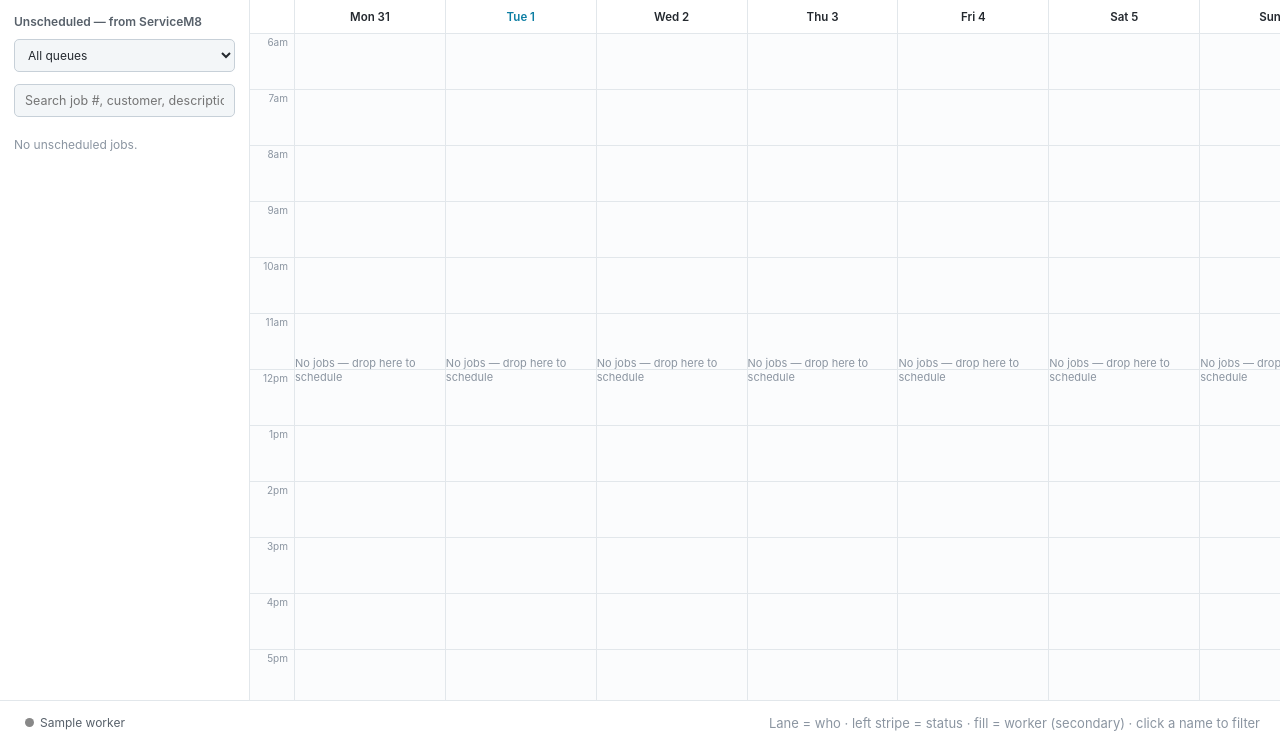
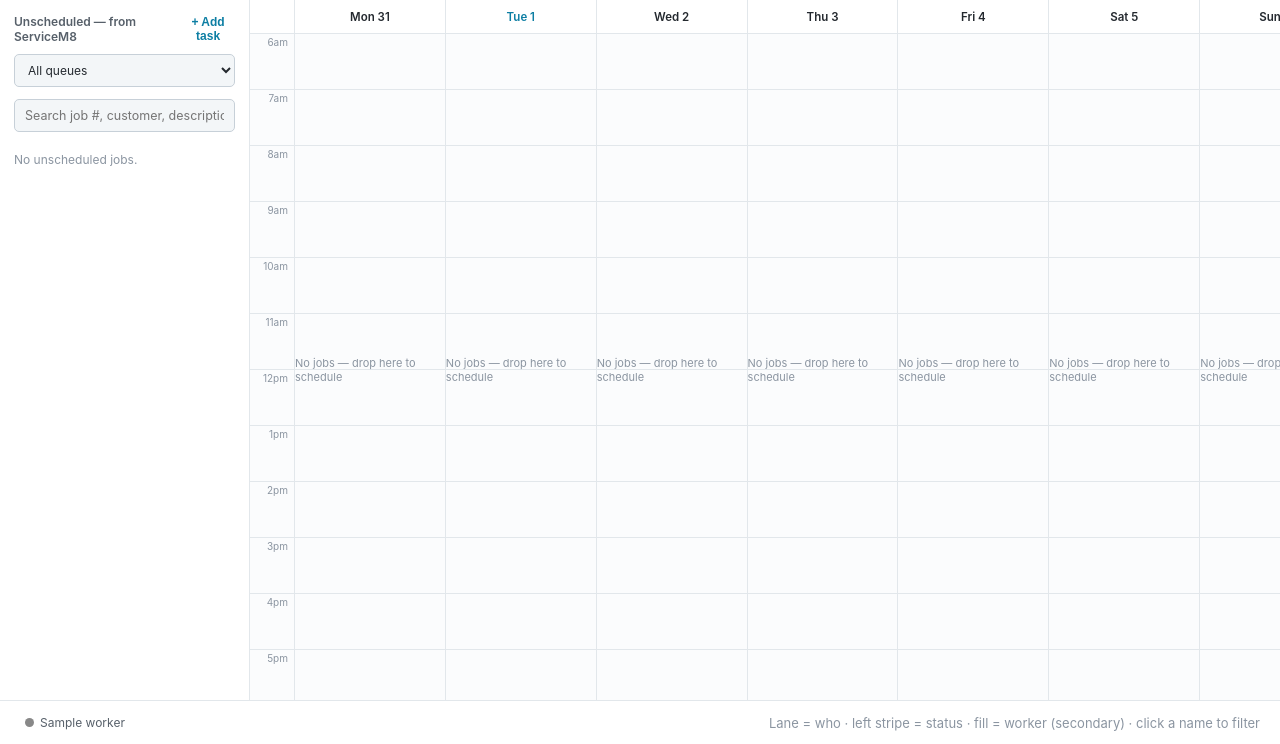
Before and after one commit to jdevine82/scheduler, a FastAPI app: page /week in a window 1280 px wide. Shown: the part 56-800 px from the top of the page. Run offline with FastAPI, Linux system fonts and the light colour scheme; the visitor is signed in with stand-in values (Sample User, id 1); tables that the repository leaves empty hold one stand-in row (values such as "Sample post").

Commit message:
Add manual tasks: schedulable jobs with no ServiceM8 job behind them
- New Job.is_manual flag; manual tasks get a local placeholder
  servicem8_uuid so they're immune to ServiceM8 sync (never matched,
  never flagged missing, never touched).
- "+ Add task" in the sidebar opens a small dialog (title + optional
  description) and creates it as unscheduled, same as any ServiceM8
  job from there — draggable, editable, deletable.
- Edit modal: title/description are directly editable for manual
  tasks (no ServiceM8 source to defer to), and the booking section
  explains it can't be booked in ServiceM8 instead of showing the
  button. Booking routes also reject manual jobs server-side as a
  backstop.
- Documented in USER_GUIDE.md.

Co-Authored-By: Claude Sonnet 5 <noreply@anthropic.com>

```diff
--- a/app/models.py
+++ b/app/models.py
@@ -81,6 +81,11 @@ class Job(Base):
     description: Mapped[str] = mapped_column(Text, default="")
     queue_name: Mapped[str] = mapped_column(String(128), default="")
 
+    # A manually-added task with no ServiceM8 job behind it — schedules,
+    # edits, and deletes like any other job, but can never be booked or
+    # touched by ServiceM8 sync (servicem8_uuid is a local placeholder).
+    is_manual: Mapped[bool] = mapped_column(Boolean, default=False)
+
     status_id: Mapped[int] = mapped_column(ForeignKey("statuses.id"))
     status: Mapped["Status"] = relationship(back_populates="jobs")
 
--- a/app/routers/jobs.py
+++ b/app/routers/jobs.py
@@ -1,5 +1,6 @@
 import datetime
 import logging
+import uuid
 
 from fastapi import APIRouter, Depends, Form, Request
 from fastapi.responses import JSONResponse, RedirectResponse
@@ -17,6 +18,7 @@ logger = logging.getLogger(__name__)
 router = APIRouter()
 
 BOOKED_STATUS_NAME = "Booked with Customer"
+MANUAL_TASK_QUEUE_NAME = "Manual task"
 
 
 def _touch(job: Job, user: User) -> None:
@@ -59,6 +61,36 @@ def purge_past_jobs(
     return RedirectResponse(f"{return_to}{separator}purged={count}", status_code=303)
 
 
+@router.post("/jobs/manual")
+async def create_manual_job(
+    request: Request,
+    title: str = Form(...),
+    description: str = Form(""),
+    return_to: str = Form("/week"),
+    user: User = Depends(get_current_user),
+    db: Session = Depends(get_db),
+):
+    """Add a task with no ServiceM8 job behind it. Behaves like any other job
+    once created — schedulable, editable, deletable — except it can never be
+    booked or touched by ServiceM8 sync (its servicem8_uuid is just a local
+    placeholder, never matched by anything ServiceM8 returns)."""
+    default_status = db.query(Status).order_by(Status.sort_order).first()
+    job = Job(
+        servicem8_uuid=f"manual-{uuid.uuid4()}",
+        job_number=f"M-{db.query(Job).filter(Job.is_manual.is_(True)).count() + 1}",
+        customer_name=title,
+        description=description,
+        queue_name=MANUAL_TASK_QUEUE_NAME,
+        status_id=default_status.id,
+        is_manual=True,
+    )
+    db.add(job)
+    db.flush()
+    _touch(job, user)
+    db.commit()
+    return RedirectResponse(return_to, status_code=303)
+
+
 @router.post("/jobs/{job_id}")
 async def update_job(
     job_id: int,
@@ -71,6 +103,14 @@ async def update_job(
     job = db.get(Job, job_id)
     if job is None:
         return RedirectResponse(return_to, status_code=303)
+
+    # Only a manual task's modal actually submits these fields — a
+    # ServiceM8-sourced job's title/description stay read-only in the UI.
+    if job.is_manual:
+        if "customer_name" in form:
+            job.customer_name = form.get("customer_name") or job.customer_name
+        if "description" in form:
+            job.description = form.get("description", "")
 
     status_id = form.get("status_id")
     if status_id:
@@ -125,6 +165,9 @@ def book_in_servicem8(
     job = db.get(Job, job_id)
     if job is None:
         return RedirectResponse(return_to, status_code=303)
+
+    if job.is_manual:
+        return RedirectResponse(f"{return_to}{separator}booked=manual", status_code=303)
 
     if job.day is None or job.start_time is None or job.end_time is None:
         return RedirectResponse(f"{return_to}{separator}booked=notscheduled", status_code=303)
--- a/app/static/js/calendar.js
+++ b/app/static/js/calendar.js
@@ -75,6 +75,29 @@
       if (worker) url += `&worker=${worker}`;
       window.open(url, "_blank");
       hideDialog();
+    });
+  }
+
+  // Add-task dialog — a manual task with no ServiceM8 job behind it.
+  const addTaskOpen = document.getElementById("add-task-open");
+  const addTaskOverlay = document.getElementById("add-task-overlay");
+  if (addTaskOpen && addTaskOverlay) {
+    const addTaskClose = document.getElementById("add-task-close");
+    const addTaskCancel = document.getElementById("add-task-cancel");
+    const addTaskReturnTo = document.getElementById("add-task-return-to");
+
+    const hideAddTask = () => {
+      addTaskOverlay.style.display = "none";
+    };
+
+    addTaskOpen.addEventListener("click", () => {
+      addTaskReturnTo.value = window.location.pathname + window.location.search;
+      addTaskOverlay.style.display = "flex";
+    });
+    addTaskClose.addEventListener("click", hideAddTask);
+    addTaskCancel.addEventListener("click", hideAddTask);
+    addTaskOverlay.addEventListener("click", (e) => {
+      if (e.target === addTaskOverlay) hideAddTask();
     });
   }
 
--- a/app/sync.py
+++ b/app/sync.py
@@ -139,7 +139,9 @@ def resync_all_bookings(db: Session, api_key: str) -> dict:
     top-bar Sync Now button so a booking removed or moved in ServiceM8 gets
     caught without having to open each job individually."""
     booked_jobs = (
-        db.query(Job).filter(Job.servicem8_booked.is_(True), Job.servicem8_activity_uuid.isnot(None)).all()
+        db.query(Job)
+        .filter(Job.servicem8_booked.is_(True), Job.servicem8_activity_uuid.isnot(None), Job.is_manual.is_(False))
+        .all()
     )
     updated = 0
     cancelled = 0
--- a/app/templates/_sidebar.html
+++ b/app/templates/_sidebar.html
@@ -1,5 +1,8 @@
 <div class="sidebar">
-  <h3>Unscheduled — from ServiceM8</h3>
+  <div style="display:flex; align-items:center; justify-content:space-between; margin-bottom:10px;">
+    <h3 style="margin:0;">Unscheduled — from ServiceM8</h3>
+    <button type="button" class="link-btn" id="add-task-open" style="font-weight:600; font-size:12px;" title="Add a manual task with no ServiceM8 job">+ Add task</button>
+  </div>
   <select class="queue-filter" id="sidebar-queue-filter" style="cursor:pointer;">
     <option value="">All queues</option>
     {% for q in queues %}
@@ -21,3 +24,35 @@
   {% endif %}
   <div class="empty" id="sidebar-search-empty" style="display:none;">No jobs match your filters.</div>
 </div>
+
+<div class="overlay" id="add-task-overlay" style="display:none;">
+  <div class="modal" style="width:380px;">
+    <form method="post" action="/jobs/manual">
+      <input type="hidden" name="return_to" id="add-task-return-to" value="">
+      <div class="modal-head">
+        <div class="jobnum">Add task</div>
+        <button type="button" class="modal-close" id="add-task-close">&#10005;</button>
+      </div>
+      <div class="modal-body">
+        <div class="field-group">
+          <div class="field-label">Title</div>
+          <input class="select-input" type="text" name="title" placeholder="e.g. Pick up parts from supplier" required autofocus>
+        </div>
+        <div class="field-group">
+          <div class="field-label">Description (optional)</div>
+          <textarea class="readonly-box" name="description" rows="3" style="width:100%; font-family:inherit; resize:vertical;"></textarea>
+        </div>
+        <div style="font-size:11px; color:var(--text-muted);">
+          Added as unscheduled, just like a ServiceM8 job — drag it onto the calendar when ready. It can't be booked in ServiceM8 since there's no ServiceM8 job behind it.
+        </div>
+      </div>
+      <div class="modal-foot">
+        <div></div>
+        <div style="display:flex; gap:8px;">
+          <button class="btn btn-outline" type="button" id="add-task-cancel">Cancel</button>
+          <button class="btn btn-primary" type="submit">Add task</button>
+        </div>
+      </div>
+    </form>
+  </div>
+</div>
--- a/app/templates/base.html
+++ b/app/templates/base.html
@@ -54,6 +54,8 @@
 <div class="flash success" style="margin:14px 20px 0 20px;">Cleared {{ purged_count }} past-week job{{ "s" if purged_count != "1" else "" }} from the local schedule. Anything still sitting in a watched ServiceM8 queue will come back as unscheduled on the next sync.</div>
 {% elif request.query_params.get("booked") == "ok" %}
 <div class="flash success" style="margin:14px 20px 0 20px;">Booked in ServiceM8 and status set to Booked with Customer.</div>
+{% elif request.query_params.get("booked") == "manual" %}
+<div class="flash error" style="margin:14px 20px 0 20px;">Manual tasks have no ServiceM8 job — they can't be booked there.</div>
 {% elif request.query_params.get("booked") == "notscheduled" %}
 <div class="flash error" style="margin:14px 20px 0 20px;">That job needs a day, start time, and finish time before it can be booked in ServiceM8.</div>
 {% elif request.query_params.get("booked") == "nokey" %}
```
Also changed, not shown: USER_GUIDE.md (+10 -0 lines), app/templates/_job_modal.html (+16 -1 lines).
